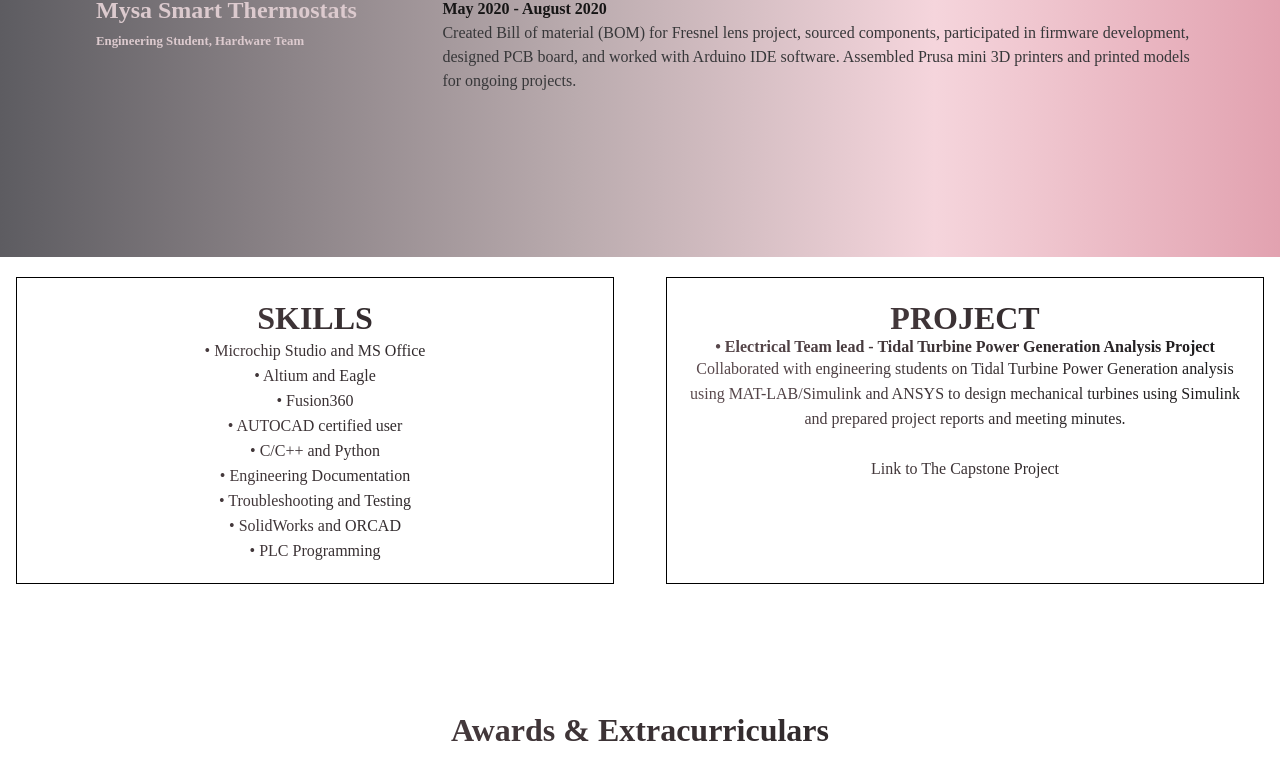
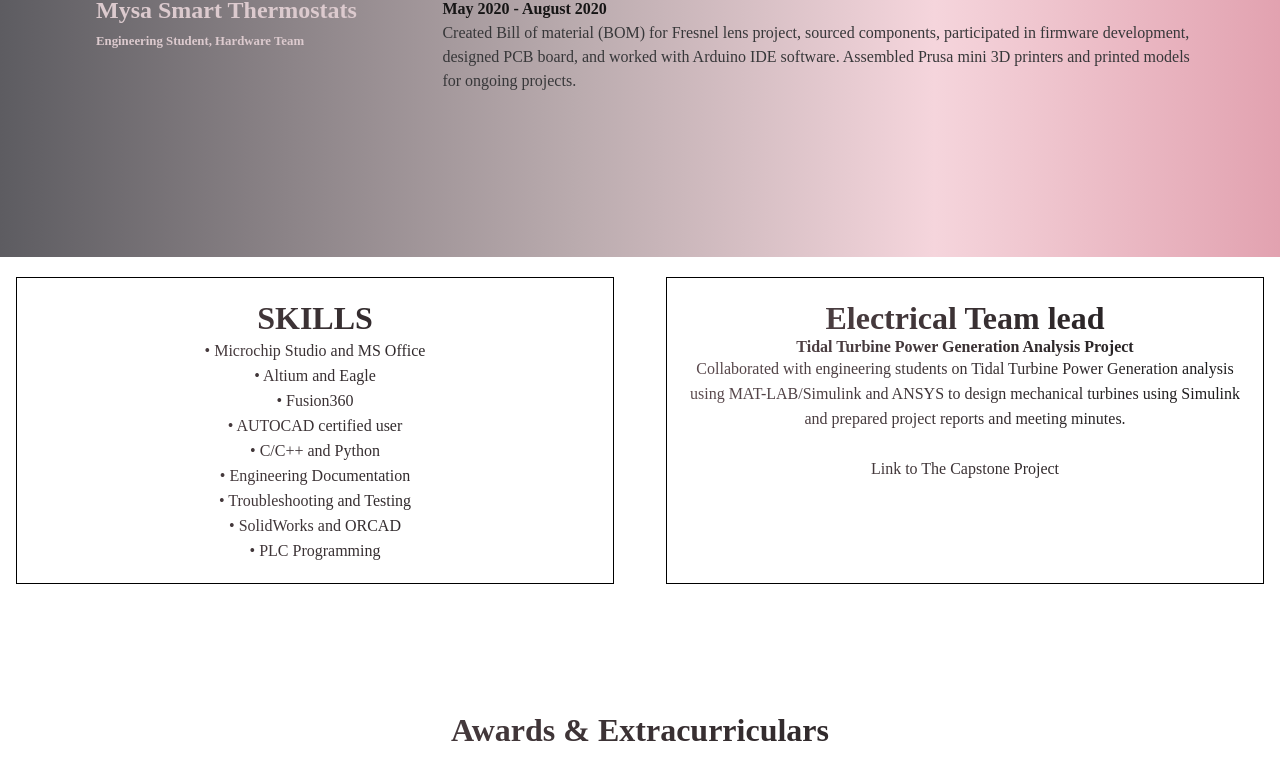
Before and after one commit to NifemiLifting/portfoliotwo, a React (Create React App) app: page / in a window 1280 px wide. Shown: the part 2823-3603 px from the top of the page. Built offline with nearby package versions, Linux system fonts and the light colour scheme.

Commit message:
final commit

```diff
--- a/src/components/projects/Projects.jsx
+++ b/src/components/projects/Projects.jsx
@@ -68,8 +68,8 @@ function Projects(){
 
           </div>
           <div className='grid-item gradient__text'>
-            <h1>PROJECT</h1>
-            <h4>• Electrical Team lead - Tidal Turbine Power Generation Analysis Project</h4>
+            <h1>Electrical Team lead</h1>
+            <h4>Tidal Turbine Power Generation Analysis Project</h4>
             <p>Collaborated with engineering students on Tidal Turbine Power Generation analysis using MAT-LAB/Simulink and ANSYS to design mechanical turbines using Simulink and prepared project reports and meeting minutes.</p>
             <p><br/> <a href='https://onedrive.live.com/edit.aspx?resid=BE13BD5DDD2399DD!2766&ithint=file%2cpptx&authkey=!AMwyJ5V1ncTJQFA'>Link to The Capstone Project</a></p>
           </div>
```
